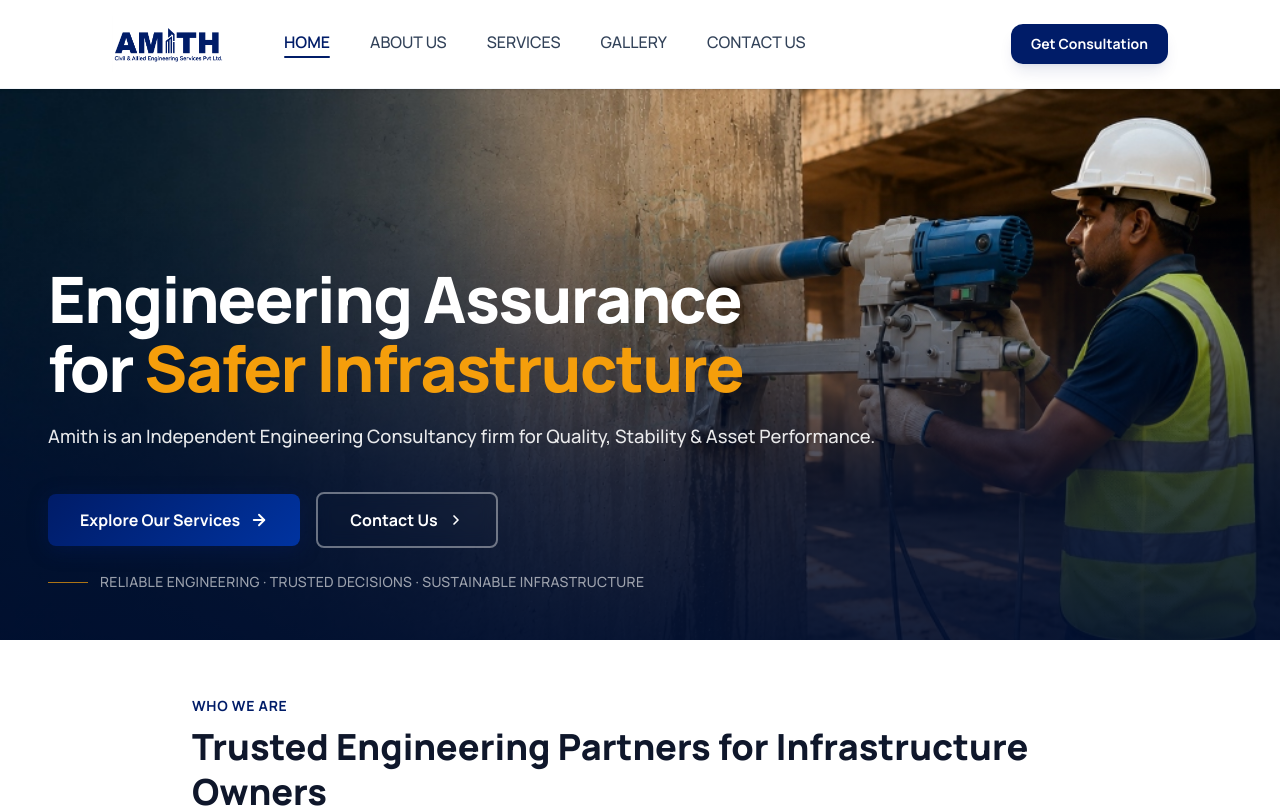
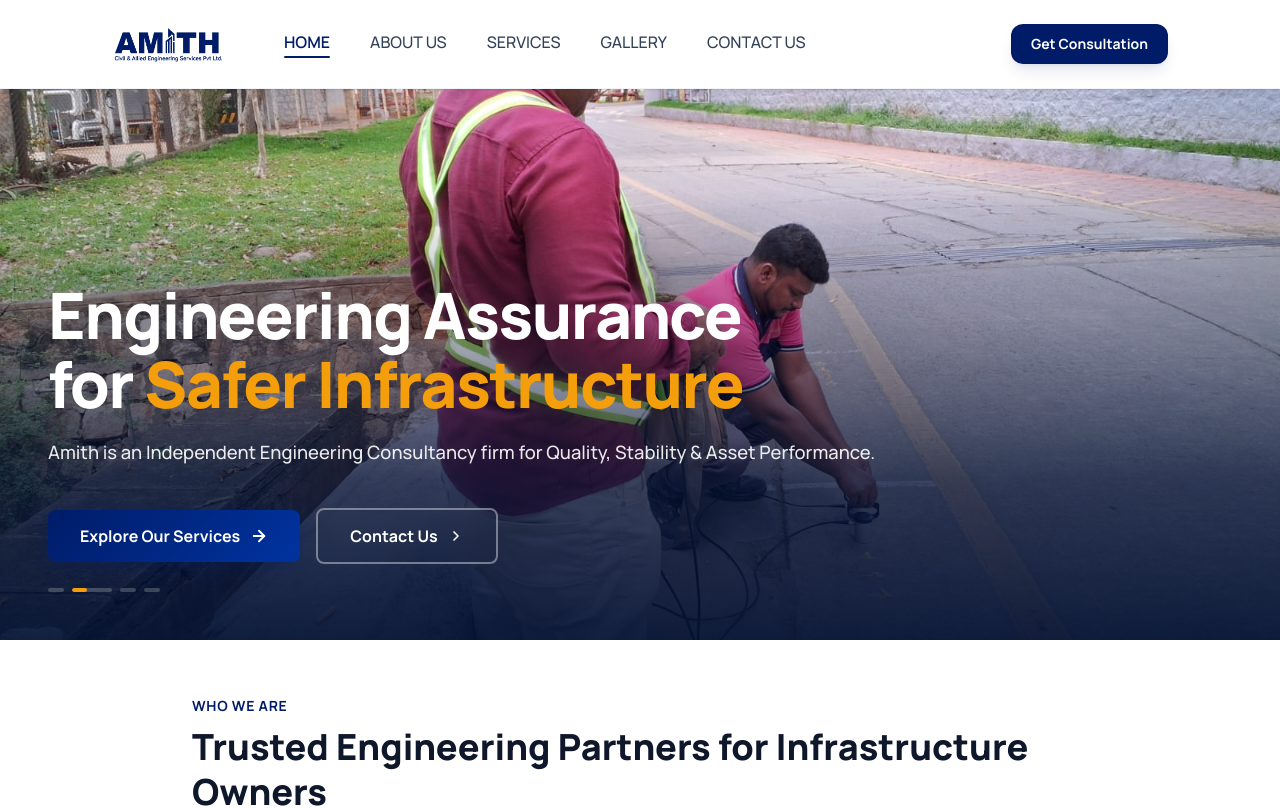
Before and after one commit to vicky007111/AMITH_REDESIGN, a Next.js app: page / in a window 1280 px wide. Shown: the top 808 px of the page. Built offline with nearby package versions, Linux system fonts and the light colour scheme; some icons are missing.

Commit message:
feat: hero slideshow, remove strap line, remove dark mode toggle

```diff
--- a/src/app/components/Home/HeroBanner/index.tsx
+++ b/src/app/components/Home/HeroBanner/index.tsx
@@ -1,23 +1,53 @@
 "use client";
 
-import React from "react";
+import React, { useState, useEffect, useCallback } from "react";
 import Image from "next/image";
 import Link from "next/link";
-import { motion } from "motion/react";
+import { motion, AnimatePresence } from "motion/react";
 import { EASE } from "@/app/components/Home/anim";
 
 // ---------------------------------------------------------------------------
-// TODO: swap for client-provided hero photo
-// Replace this single path when the client sends their final wide-format
-// hero image. The rest of the component requires no edits.
+// HERO SLIDESHOW IMAGES
+// Add or remove images here. The slideshow auto-cycles through them.
 // ---------------------------------------------------------------------------
-const HERO_IMAGE_PATH = "/images/banner-candidates/hero-wide.jpg";
+const HERO_SLIDES = [
+  {
+    src: "/images/banner-candidates/hero-wide.jpg",
+    alt: "AMITH engineer conducting a concrete core drilling inspection on a structural column",
+    position: "center 40%",
+  },
+  {
+    src: "/gallery/structural-testing/corrosion-mapping-industrial-structure.jpg",
+    alt: "AMITH engineers performing corrosion mapping on an industrial structure",
+    position: "center 50%",
+  },
+  {
+    src: "/gallery/structural-repair/structural-strengthening-site.jpg",
+    alt: "Engineers inspecting structural strengthening at an industrial facility",
+    position: "center 45%",
+  },
+  {
+    src: "/images/banner-candidates/image6.jpeg",
+    alt: "Quality audit engineer with clipboard on construction site",
+    position: "center 30%",
+  },
+] as const;
 
-// Per-image object-position — tweak if the replacement photo needs
-// a different crop anchor.
-const HERO_IMAGE_POSITION = "center 40%";
+const SLIDE_DURATION = 5000; // ms per slide
 
 export default function HeroBanner() {
+  const [current, setCurrent] = useState(0);
+
+  const next = useCallback(() => {
+    setCurrent((prev) => (prev + 1) % HERO_SLIDES.length);
+  }, []);
+
+  // Auto-advance timer
+  useEffect(() => {
+    const timer = setInterval(next, SLIDE_DURATION);
+    return () => clearInterval(timer);
+  }, [next]);
+
   return (
     <section
       id="hero"
@@ -25,32 +55,38 @@ export default function HeroBanner() {
       style={{ height: "80vh", minHeight: "560px", maxHeight: "750px" }}
       aria-label="Hero banner"
     >
-      {/* ── Full-bleed background image ── */}
-      <div className="absolute inset-0 z-0">
+      {/* ── Slideshow background images ── */}
+      <AnimatePresence mode="popLayout">
+        <motion.div
+          key={current}
+          className="absolute inset-0 z-0"
+          initial={{ opacity: 0, scale: 1.08 }}
+          animate={{ opacity: 1, scale: 1 }}
+          exit={{ opacity: 0 }}
+          transition={{ duration: 1.2, ease: EASE }}
+        >
           <Image
-          src={HERO_IMAGE_PATH}
-          alt="AMITH engineer conducting a concrete core drilling inspection on a structural column"
+            src={HERO_SLIDES[current].src}
+            alt={HERO_SLIDES[current].alt}
             fill
-          priority
+            priority={current === 0}
             sizes="100vw"
             className="object-cover"
-          style={{ objectPosition: HERO_IMAGE_POSITION }}
+            style={{ objectPosition: HERO_SLIDES[current].position }}
           />
-      </div>
+        </motion.div>
+      </AnimatePresence>
 
-      {/* ── Scrim: bottom-heavy gradient for text legibility ──
-           Desktop: transparent top → dark bottom-left.
-           Mobile: stronger overall scrim so text stays readable on any crop. */}
+      {/* ── Scrim: bottom-heavy gradient for text legibility ── */}
       <div
         className="absolute inset-0 z-10 pointer-events-none"
         style={{
-          background: [
+          background:
             "linear-gradient(to top, rgba(0, 15, 48, 0.92) 0%, rgba(0, 15, 48, 0.75) 25%, rgba(0, 15, 48, 0.3) 50%, transparent 70%)",
-          ].join(", "),
         }}
       />
 
-      {/* ── Content container ── */}
+      {/* ── Content container (stays static during slideshow) ── */}
       <div className="relative z-20 container mx-auto max-w-7xl px-6 md:px-12">
         {/* Headline */}
         <motion.h1
@@ -80,12 +116,12 @@ export default function HeroBanner() {
           Stability &amp; Asset Performance.
         </motion.p>
 
-          {/* CTA buttons — custom-styled, not generic components */}
+        {/* CTA buttons */}
         <motion.div
           initial={{ opacity: 0, y: 18 }}
           animate={{ opacity: 1, y: 0 }}
           transition={{ duration: 0.5, delay: 0.5, ease: EASE }}
-            className="flex flex-wrap gap-4 items-center mb-6"
+          className="flex flex-wrap gap-4 items-center"
         >
           <Link
             href="/services"
@@ -143,20 +179,28 @@ export default function HeroBanner() {
           </Link>
         </motion.div>
 
-          {/* Secondary strap line */}
-          <motion.div
-            initial={{ opacity: 0 }}
-            animate={{ opacity: 1 }}
-            transition={{ duration: 0.8, delay: 0.7, ease: EASE }}
+        {/* ── Slide indicators ── */}
+        <div className="flex gap-2 mt-6" aria-label="Slideshow progress">
+          {HERO_SLIDES.map((_, i) => (
+            <button
+              key={i}
+              onClick={() => setCurrent(i)}
+              aria-label={`Go to slide ${i + 1}`}
+              className="relative h-1 rounded-full overflow-hidden bg-white/20 transition-all duration-300 cursor-pointer"
+              style={{ width: i === current ? "2.5rem" : "1rem" }}
             >
-            <div className="flex items-center gap-3">
-              <span className="hidden sm:block w-10 h-px bg-warning/70" />
-              <p className="text-white/60 text-xs sm:text-sm font-medium tracking-wide uppercase">
-                Reliable Engineering · Trusted Decisions · Sustainable
-                Infrastructure
-              </p>
+              {i === current && (
+                <motion.span
+                  className="absolute inset-y-0 left-0 bg-warning rounded-full"
+                  initial={{ width: "0%" }}
+                  animate={{ width: "100%" }}
+                  transition={{ duration: SLIDE_DURATION / 1000, ease: "linear" }}
+                  key={`progress-${current}`}
+                />
+              )}
+            </button>
+          ))}
         </div>
-          </motion.div>
       </div>
     </section>
   );
--- a/src/app/components/Layout/Header/index.tsx
+++ b/src/app/components/Layout/Header/index.tsx
@@ -7,11 +7,10 @@ import { headerData } from "./Navigation/menuData";
 import Logo from "./Logo";
 import HeaderLink from "./Navigation/HeaderLink";
 import MobileHeaderLink from "./Navigation/MobileHeaderLink";
-import { useTheme } from "next-themes";
-import { Icon } from "@iconify/react";
+
 
 const Header: React.FC = () => {
-  const { theme, setTheme } = useTheme();
+
   const [navbarOpen, setNavbarOpen] = useState(false);
   const [sticky, setSticky] = useState(false);
   const pathname = usePathname();
@@ -57,7 +56,7 @@ const Header: React.FC = () => {
 
   return (
     <header
-      className={`fixed top-0 py-1 z-50 w-full bg-white dark:bg-darklight border-b border-slate-100 dark:border-darkborder transition-all duration-300 ${
+      className={`fixed top-0 py-1 z-50 w-full bg-white border-b border-slate-100 transition-all duration-300 ${
         sticky ? "shadow-md" : "shadow-sm"
       }`}
     >
@@ -73,24 +72,7 @@ const Header: React.FC = () => {
           ))}
         </ul>
         <div className="flex items-center gap-4">
-          <button
-            aria-label="Toggle theme"
-            onClick={() => setTheme(theme === "dark" ? "light" : "dark")}
-            className="flex items-center justify-center text-primary hover:text-primary/80 dark:text-white bg-transparent rounded-full p-2 outline-none cursor-pointer transition-colors duration-200 hover:scale-105 active:scale-95"
-          >
-            <Icon
-              icon="solar:sun-2-bold"
-              width="22"
-              height="22"
-              className="hidden dark:block text-white"
-            />
-            <Icon
-              icon="solar:moon-bold"
-              width="22"
-              height="22"
-              className="dark:hidden block"
-            />
-          </button>
+
 
           <Link
             href="/contact"
@@ -101,7 +83,7 @@ const Header: React.FC = () => {
 
           <button
             onClick={() => setNavbarOpen(!navbarOpen)}
-            className="block xl:hidden p-2 rounded-lg hover:bg-slate-50 dark:hover:bg-darklight transition-colors duration-200"
+            className="block xl:hidden p-2 rounded-lg hover:bg-slate-50 transition-colors duration-200"
             aria-label="Toggle mobile menu"
           >
             <span className="block w-6 h-0.5 bg-primary"></span>
@@ -115,16 +97,16 @@ const Header: React.FC = () => {
       )}
       <div
         ref={mobileMenuRef}
-        className={`xl:hidden fixed inset-y-0 right-0 h-screen w-full bg-white dark:bg-darklight shadow-lg transform transition-transform duration-300 max-w-xs overflow-y-auto ${
+        className={`xl:hidden fixed inset-y-0 right-0 h-screen w-full bg-white shadow-lg transform transition-transform duration-300 max-w-xs overflow-y-auto ${
           navbarOpen ? "translate-x-0" : "translate-x-full"
         } z-50`}
       >
-        <div className="flex items-center justify-between p-4 border-b border-slate-100 dark:border-darkborder">
+        <div className="flex items-center justify-between p-4 border-b border-slate-100">
           <Logo />
           <button
             onClick={() => setNavbarOpen(false)}
             aria-label="Close mobile menu"
-            className="text-slate-500 dark:text-slate-400"
+            className="text-slate-500"
           >
             <svg
               xmlns="http://www.w3.org/2000/svg"
--- a/src/app/layout.tsx
+++ b/src/app/layout.tsx
@@ -47,6 +47,7 @@ export default function RootLayout({
           attribute="class"
           enableSystem={false}
           defaultTheme="light"
+          forcedTheme="light"
         >
           <Header />
           {children}
```
Lines whose indentation alone changed are shown as unchanged.
